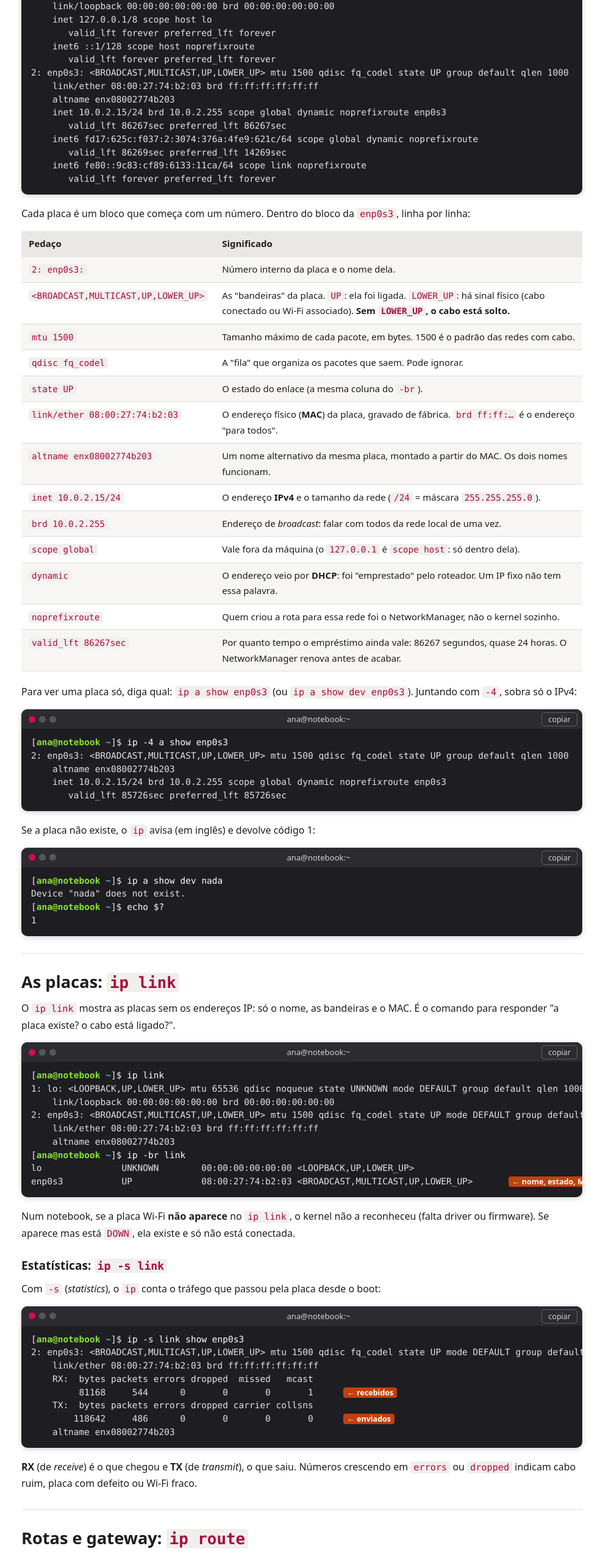
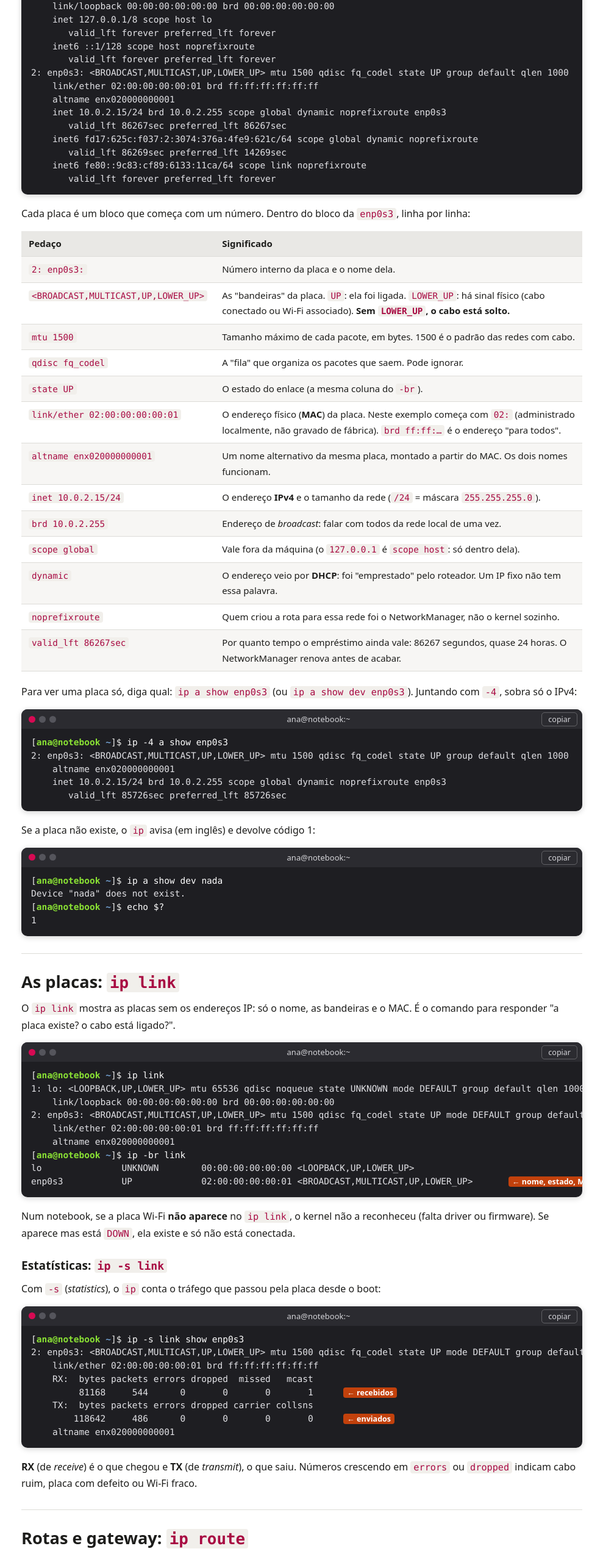
Before and after one commit to Wallysondevs/guia-arch, a plain HTML site: page ip.html in a window 1280 px wide. Shown: the part 3521-6074 px from the top of the page at 61% size, without its empty margins (255-1244 px from the left). Drawn offline with Linux system fonts and the light colour scheme.

Commit message:
Privacidade: troca MACs reais das VMs por endereços de exemplo 02:.

```diff
--- a/ip.html
+++ b/ip.html
@@ -132,8 +132,8 @@ enp0s3           UP             10.0.2.15/24 fd17:625c:f037:2:3074:376a:4fe9:621
     inet6 ::1/128 scope host noprefixroute
        valid_lft forever preferred_lft forever
 2: enp0s3: &lt;BROADCAST,MULTICAST,UP,LOWER_UP&gt; mtu 1500 qdisc fq_codel state UP group default qlen 1000   « placa 2
-    link/ether 08:00:27:74:b2:03 brd ff:ff:ff:ff:ff:ff                                                    « MAC
-    altname enx08002774b203                                                                               « outro nome
+    link/ether 02:00:00:00:00:01 brd ff:ff:ff:ff:ff:ff                                                    « MAC
+    altname enx020000000001                                                                               « outro nome
     inet 10.0.2.15/24 brd 10.0.2.255 scope global dynamic noprefixroute enp0s3                            « o IPv4
        valid_lft 86267sec preferred_lft 86267sec                                                          « validade
     inet6 fd17:625c:f037:2:3074:376a:4fe9:621c/64 scope global dynamic noprefixroute
@@ -151,8 +151,8 @@ enp0s3           UP             10.0.2.15/24 fd17:625c:f037:2:3074:376a:4fe9:621
 <tr><td><code>mtu 1500</code></td><td>Tamanho máximo de cada pacote, em bytes. 1500 é o padrão das redes com cabo.</td></tr>
 <tr><td><code>qdisc fq_codel</code></td><td>A "fila" que organiza os pacotes que saem. Pode ignorar.</td></tr>
 <tr><td><code>state UP</code></td><td>O estado do enlace (a mesma coluna do <code>-br</code>).</td></tr>
-<tr><td><code>link/ether 08:00:27:74:b2:03</code></td><td>O endereço físico (<strong>MAC</strong>) da placa, gravado de fábrica. <code>brd ff:ff:…</code> é o endereço "para todos".</td></tr>
-<tr><td><code>altname enx08002774b203</code></td><td>Um nome alternativo da mesma placa, montado a partir do MAC. Os dois nomes funcionam.</td></tr>
+<tr><td><code>link/ether 02:00:00:00:00:01</code></td><td>O endereço físico (<strong>MAC</strong>) da placa. Neste exemplo começa com <code>02:</code> (administrado localmente, não gravado de fábrica). <code>brd ff:ff:…</code> é o endereço "para todos".</td></tr>
+<tr><td><code>altname enx020000000001</code></td><td>Um nome alternativo da mesma placa, montado a partir do MAC. Os dois nomes funcionam.</td></tr>
 <tr><td><code>inet 10.0.2.15/24</code></td><td>O endereço <strong>IPv4</strong> e o tamanho da rede (<code>/24</code> = máscara <code>255.255.255.0</code>).</td></tr>
 <tr><td><code>brd 10.0.2.255</code></td><td>Endereço de <em>broadcast</em>: falar com todos da rede local de uma vez.</td></tr>
 <tr><td><code>scope global</code></td><td>Vale fora da máquina (o <code>127.0.0.1</code> é <code>scope host</code>: só dentro dela).</td></tr>
@@ -166,7 +166,7 @@ enp0s3           UP             10.0.2.15/24 fd17:625c:f037:2:3074:376a:4fe9:621
 
 <pre class="term">$ ip -4 a show enp0s3
 2: enp0s3: &lt;BROADCAST,MULTICAST,UP,LOWER_UP&gt; mtu 1500 qdisc fq_codel state UP group default qlen 1000
-    altname enx08002774b203
+    altname enx020000000001
     inet 10.0.2.15/24 brd 10.0.2.255 scope global dynamic noprefixroute enp0s3
        valid_lft 85726sec preferred_lft 85726sec</pre>
 
@@ -185,11 +185,11 @@ $ echo $?
 1: lo: &lt;LOOPBACK,UP,LOWER_UP&gt; mtu 65536 qdisc noqueue state UNKNOWN mode DEFAULT group default qlen 1000
     link/loopback 00:00:00:00:00:00 brd 00:00:00:00:00:00
 2: enp0s3: &lt;BROADCAST,MULTICAST,UP,LOWER_UP&gt; mtu 1500 qdisc fq_codel state UP mode DEFAULT group default qlen 1000
-    link/ether 08:00:27:74:b2:03 brd ff:ff:ff:ff:ff:ff
-    altname enx08002774b203
+    link/ether 02:00:00:00:00:01 brd ff:ff:ff:ff:ff:ff
+    altname enx020000000001
 $ ip -br link
 lo               UNKNOWN        00:00:00:00:00:00 &lt;LOOPBACK,UP,LOWER_UP&gt;
-enp0s3           UP             08:00:27:74:b2:03 &lt;BROADCAST,MULTICAST,UP,LOWER_UP&gt;      « nome, estado, MAC, bandeiras</pre>
+enp0s3           UP             02:00:00:00:00:01 &lt;BROADCAST,MULTICAST,UP,LOWER_UP&gt;      « nome, estado, MAC, bandeiras</pre>
 
 <p>Num notebook, se a placa Wi-Fi <strong>não aparece</strong> no <code>ip link</code>, o kernel não a reconheceu (falta driver ou firmware). Se aparece mas está <code>DOWN</code>, ela existe e só não está conectada.</p>
 
@@ -198,12 +198,12 @@ enp0s3           UP             08:00:27:74:b2:03 &lt;BROADCAST,MULTICAST,UP,LOW
 
 <pre class="term">$ ip -s link show enp0s3
 2: enp0s3: &lt;BROADCAST,MULTICAST,UP,LOWER_UP&gt; mtu 1500 qdisc fq_codel state UP mode DEFAULT group default qlen 1000
-    link/ether 08:00:27:74:b2:03 brd ff:ff:ff:ff:ff:ff
+    link/ether 02:00:00:00:00:01 brd ff:ff:ff:ff:ff:ff
     RX:  bytes packets errors dropped  missed   mcast
          81168     544      0       0       0       1     « recebidos
     TX:  bytes packets errors dropped carrier collsns
         118642     486      0       0       0       0     « enviados
-    altname enx08002774b203</pre>
+    altname enx020000000001</pre>
 
 <p><strong>RX</strong> (de <em>receive</em>) é o que chegou e <strong>TX</strong> (de <em>transmit</em>), o que saiu. Números crescendo em <code>errors</code> ou <code>dropped</code> indicam cabo ruim, placa com defeito ou Wi-Fi fraco.</p>
 
@@ -558,7 +558,7 @@ Try 'hostname --help' or 'hostname --usage' for more information.</pre>
 <p class="try-task"><strong>Missão 2:</strong> descubra o <strong>gateway</strong> da máquina: mostre a tabela de rotas e encontre a linha <code>default</code>.</p>
 </div>
 
-<div class="try" data-goal="ran:^\s*ip\s+(-\S+\s+)*l(ink)?\b,out:08:00:27:74:b2:03" data-solucao="ip -br link">
+<div class="try" data-goal="ran:^\s*ip\s+(-\S+\s+)*l(ink)?\b,out:02:00:00:00:00:01" data-solucao="ip -br link">
 <p class="try-task"><strong>Missão 3:</strong> qual é o endereço físico (MAC) da placa <code>enp0s3</code>? Use o objeto do <code>ip</code> que mostra as placas sem os IPs.</p>
 </div>
 
```
Also changed, not shown: ambiente-live.html (+4 -4 lines), celular-modem-live.html (+1 -1 lines), internet-live.html (+2 -2 lines), rede.html (+1 -1 lines), assets/bashsim.js, tools/testes/.cache-lab.json.
